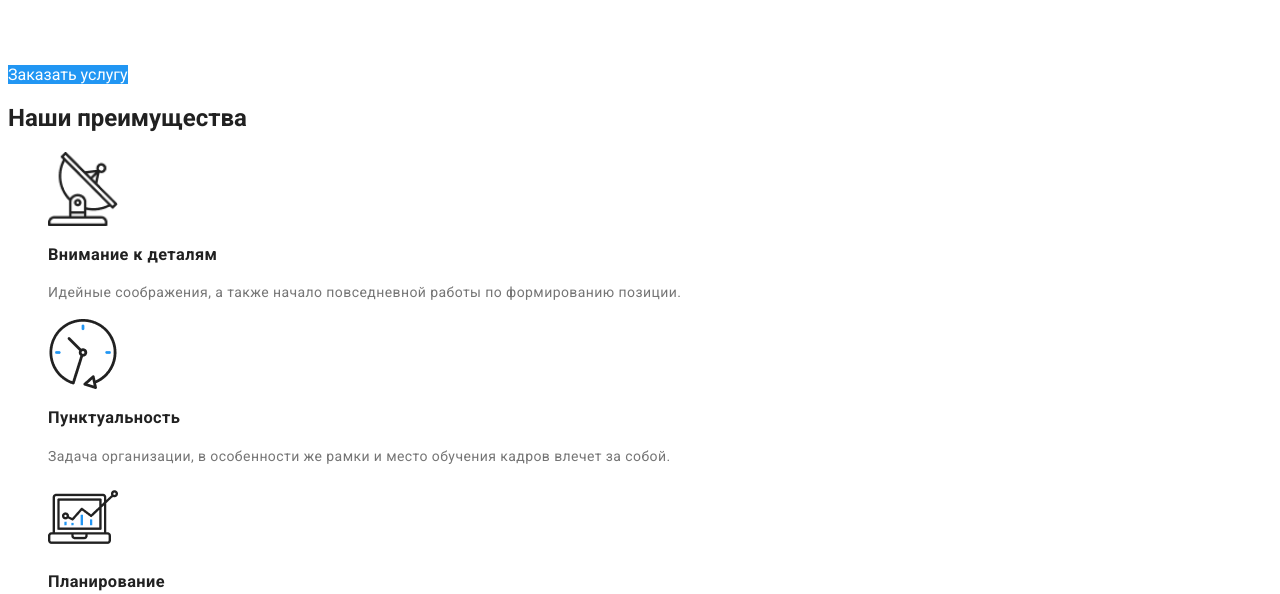
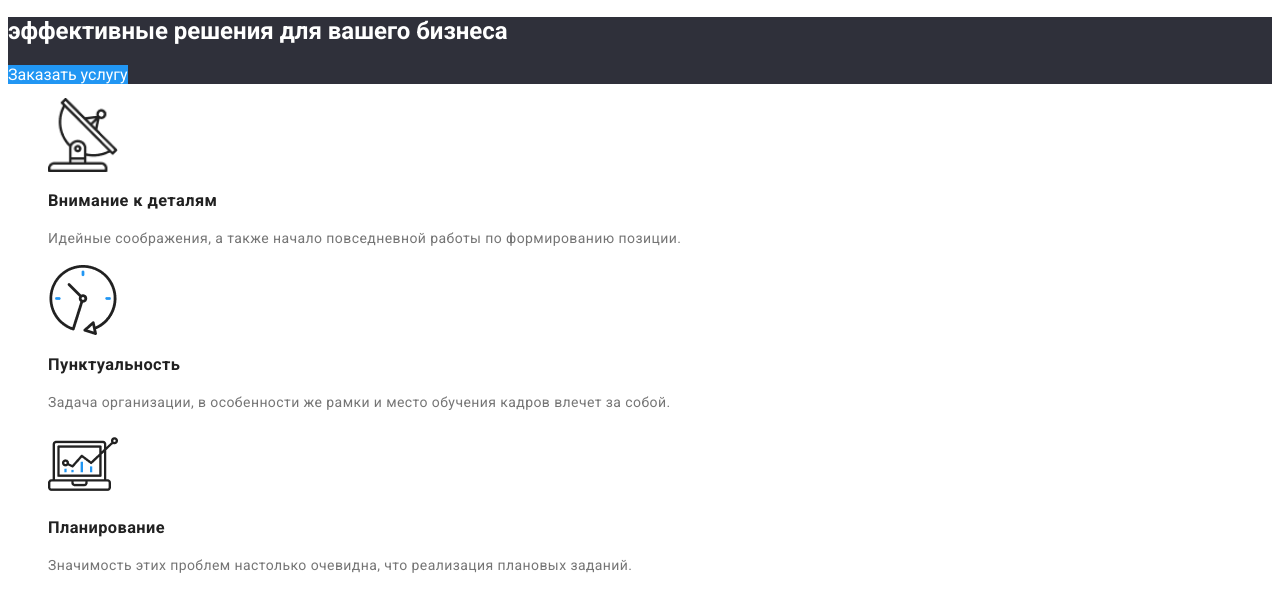
Before and after one commit to YevheniiKukharuk/goit-markup-hw-02, a plain HTML site: page index.html in a window 1280 px wide. Shown: the part 161-755 px from the top of the page. Drawn offline with Linux system fonts and the light colour scheme.

Commit message:
скрыл заголовки
скрыл заголовки в хайден и добавил фон под хиро тайтл

```diff
--- a/css/styles.css
+++ b/css/styles.css
@@ -12,6 +12,16 @@ ul {
 }
 a {
   text-decoration: none;
+}
+.visually-hidden {
+  position: absolute;
+  width: 1px;
+  height: 1px;
+  margin: -1px;
+  border: 0;
+  padding: 0;
+  clip: rect(0 0 0 0);
+  overflow: hidden;
 }
 /*css for index.html*/
 .page-header {
@@ -45,6 +55,9 @@ a {
 .contacts-nav .link:hover,
 .contacts-nav .link:focus {
   color: var(--accent-color);
+}
+.hero {
+  background-color: #2f303a;
 }
 .hero-button {
   background-color: #2196f3;
--- a/index.html
+++ b/index.html
@@ -39,7 +39,7 @@
       </section>
       <!--Our advantages (section header visually hide in css)-->
       <section class="section">
-        <h2 class="section-title">Наши преимущества</h2>
+        <h2 class="visually-hidden">Наши преимущества</h2>
         <ul class="advantages">
           <li>
             <a href=""> <img src="./img/our_advantegis/antenna1.png" alt="antenna" width="70" /> </a>
@@ -174,7 +174,7 @@
       </address>
 
       <!--section header visually hide in css-->
-      <h2>Средства связи</h2>
+      <h2 class="visually-hidden">Средства связи</h2>
       <h3>присоединяйтесь</h3>
       <ul class="footer-social">
         <li><a href="#" class="social-link"> Instagram </a></li>
```
Also changed, not shown: portfolio.html (+2 -2 lines).
